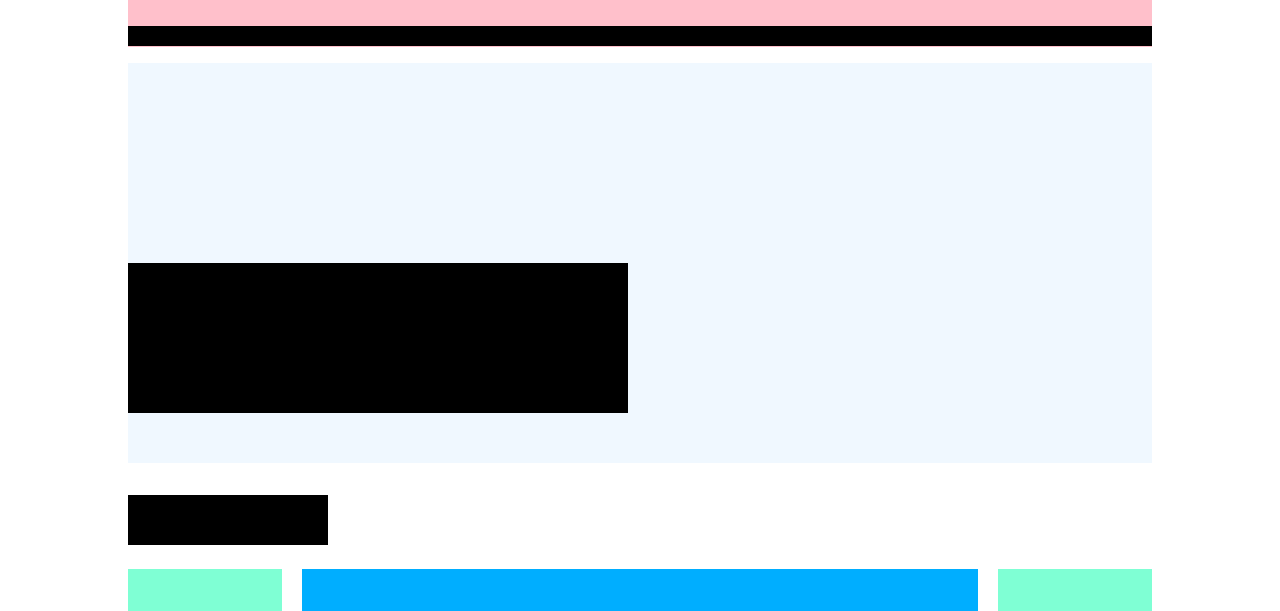
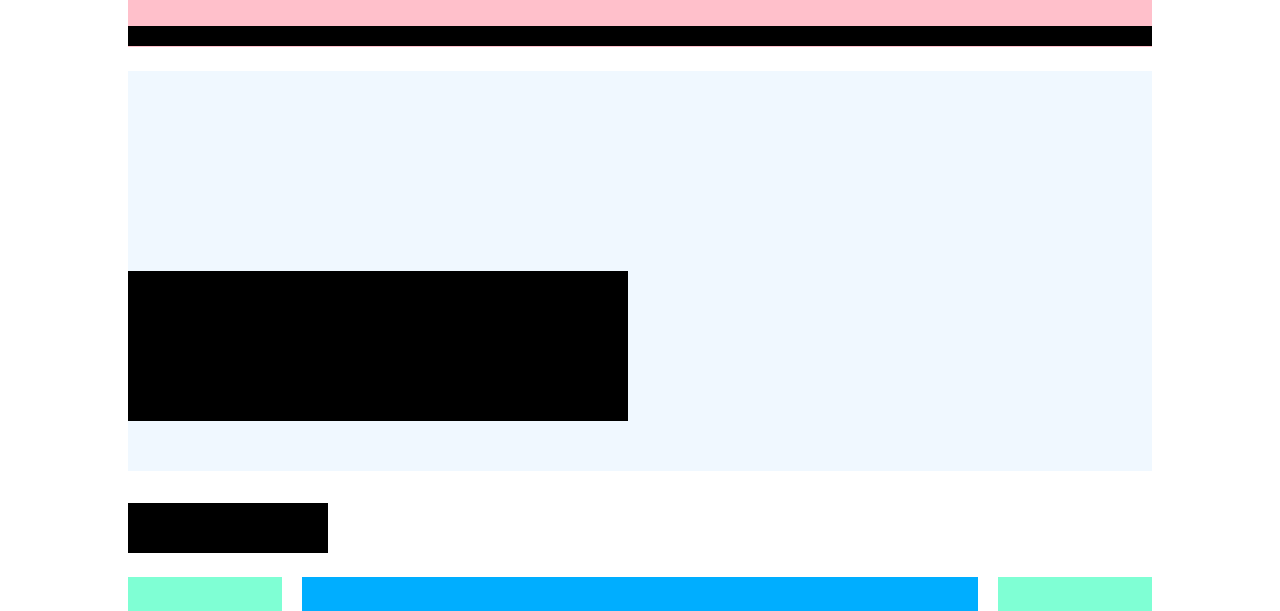
Before and after one commit to ariannagreco3393/htmlcss-struttura-wp, a plain HTML site: page index.html in a window 1280 px wide. Shown: the part 53-664 px from the top of the page. Drawn offline with Linux system fonts and the light colour scheme.

Commit message:
add changes at main

```diff
--- a/css/style.css
+++ b/css/style.css
@@ -25,7 +25,6 @@ body {
 .content {
     background-color: aliceblue;
     height: 400px;
-
 }
 
 .site_main {
@@ -47,7 +46,7 @@ body {
     margin: 0 2%;
 }
 
-.container2 {
+.row {
     margin-top: 1.5rem;
 }
 
--- a/index.html
+++ b/index.html
@@ -1,5 +1,6 @@
 <!DOCTYPE html>
 <html lang="en">
+
 <head>
     <meta charset="UTF-8">
     <meta http-equiv="X-UA-Compatible" content="IE=edge">
@@ -7,6 +8,7 @@
     <title>Struttura WP</title>
     <link rel="stylesheet" href="./css/style.css">
 </head>
+
 <body>
     <header class="site_header">
         <img class="logo" src="" alt="">
@@ -16,7 +18,6 @@
 
     <main class="site_main">
         <div class="row clearfix">
-            <div class="container">
             <section class="content">
                 <h1></h1>
             </section>
@@ -26,7 +27,6 @@
         </div>
         <!-- /row 1  -->
         <div class="row clearfix">
-            <div class="container2"></div>
             <aside class="sidebar">
                 <div class="img-aside">
                     <img src="" alt="">
@@ -37,10 +37,12 @@
                 <div class="img-center"></div>
                 <p class="paragraph-center"></p>
             </section>
-                <aside class="sidebar"><div class="img-aside">
+            <aside class="sidebar">
+                <div class="img-aside">
                     <img src="" alt="">
                     <p class="paragraph-aside"></p>
-                </div></aside>
+                </div>
+            </aside>
         </div>
         <!-- /row 2 -->
     </main>
@@ -48,4 +50,5 @@
     </footer>
 
 </body>
+
 </html>
```
Lines whose indentation alone changed are shown as unchanged.
